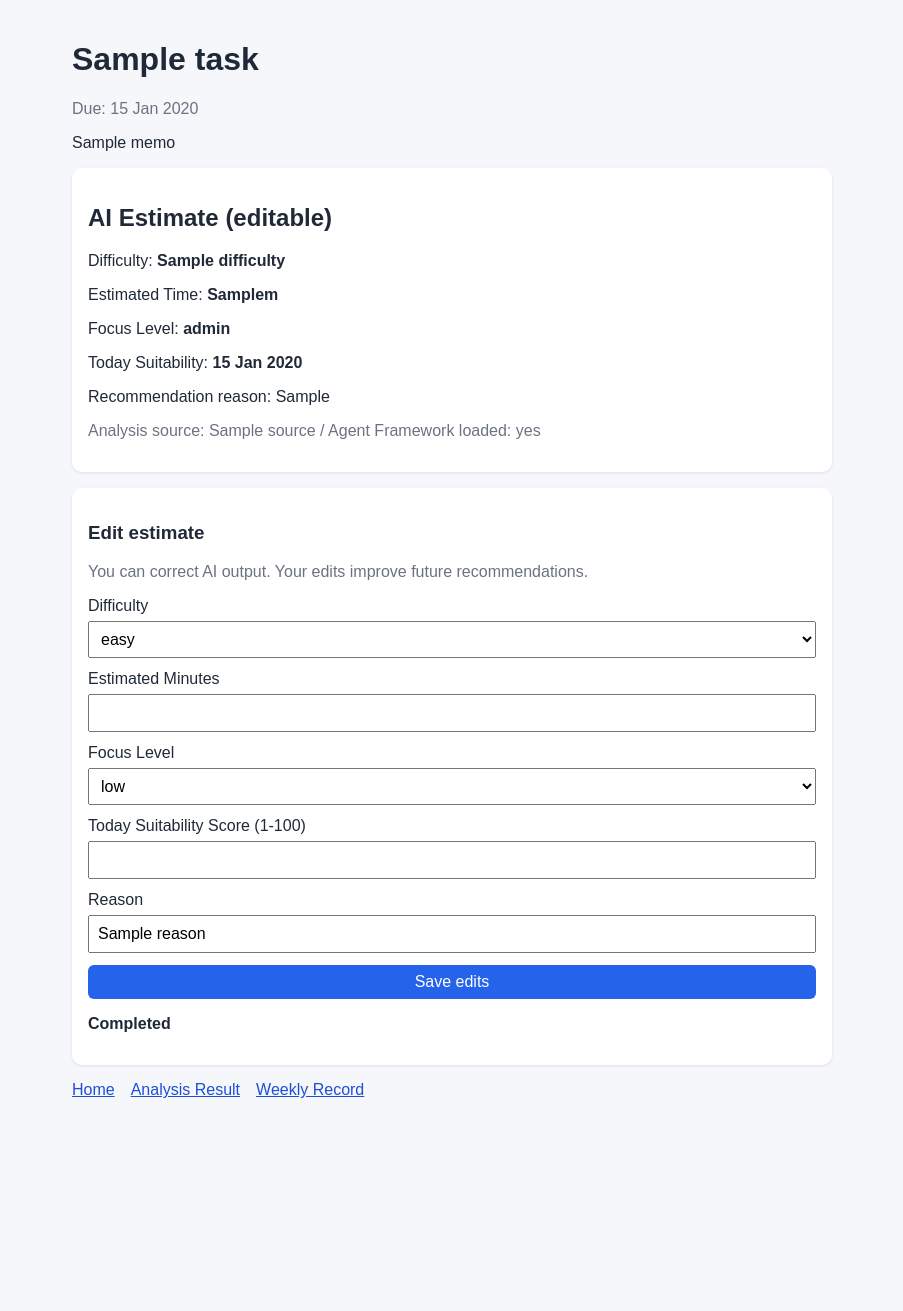
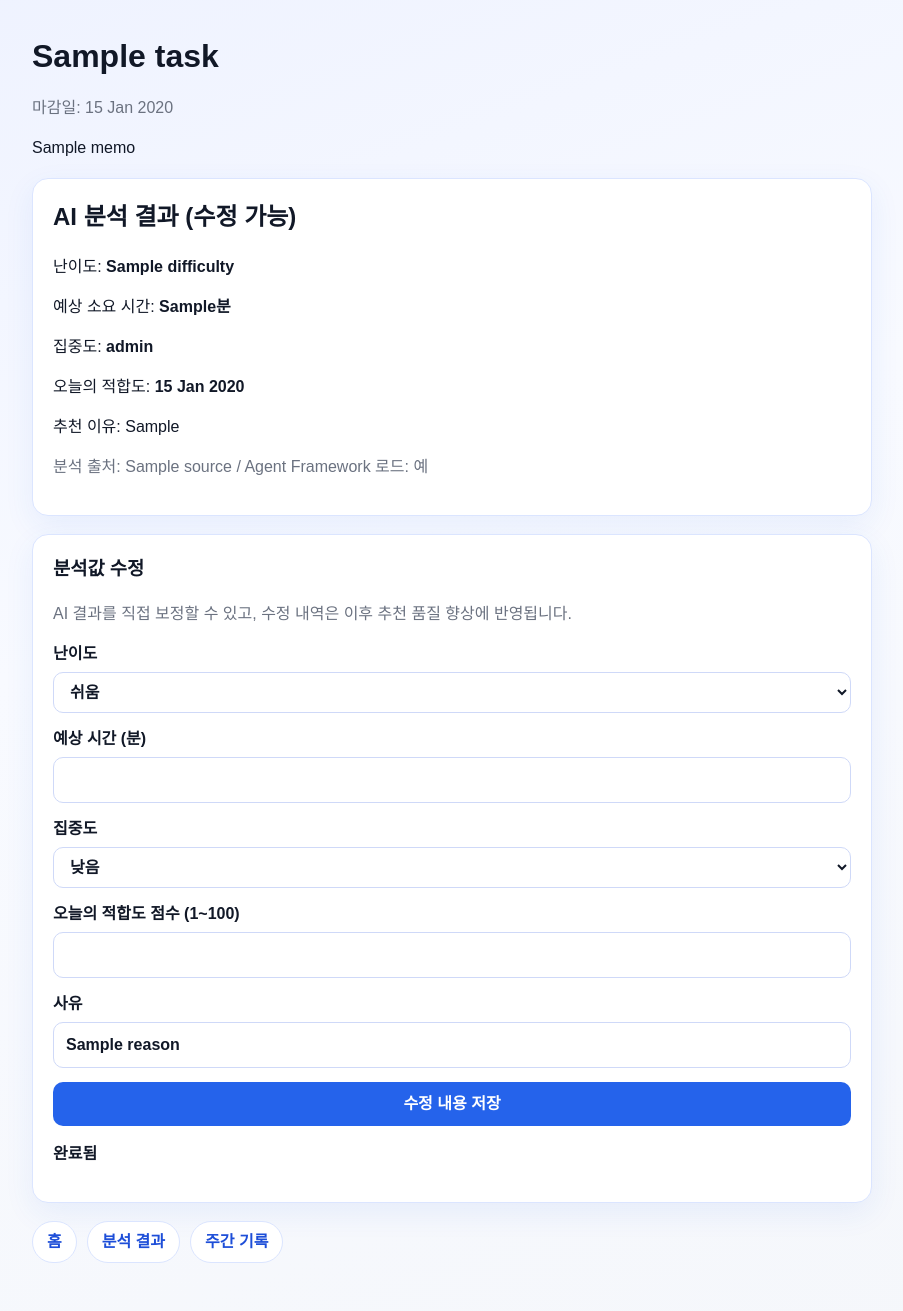
Before and after one commit to Choi-TY/NextAgent, a Node server app: template views/task-detail.ejs in a window 1280 px wide. Shown: the whole page, without its empty margins (188-1091 px from the left). Before the commit the page ends 1098 px from the top, so only its background shows below. Run offline with Node 20, Linux system fonts and the light colour scheme; the template is opened without the code that fills it: most values are stand-ins (such as "Sample title", 1, 10 or a date in 2020).

Commit message:
feat: refresh UI design and localize app to Korean
Co-authored-by: Choi-TY <213222120+Choi-TY@users.noreply.github.com>

```diff
--- a/public/style.css
+++ b/public/style.css
@@ -1,43 +1,75 @@
+:root {
+  --bg: #f3f6ff;
+  --surface: #ffffff;
+  --surface-soft: #f8faff;
+  --text: #111827;
+  --muted: #6b7280;
+  --border: #dbe5ff;
+  --primary: #2563eb;
+  --primary-dark: #1d4ed8;
+}
+
+* {
+  box-sizing: border-box;
+}
+
 body {
   margin: 0;
-  font-family: Arial, sans-serif;
-  background: #f5f7fb;
-  color: #1f2937;
+  font-family: 'Pretendard', 'Noto Sans KR', 'Apple SD Gothic Neo', 'Malgun Gothic', sans-serif;
+  line-height: 1.5;
+  background: linear-gradient(160deg, #eef2ff 0%, #f8faff 42%, #f5f7fb 100%);
+  color: var(--text);
 }
 
 .container {
-  max-width: 760px;
+  max-width: 880px;
   margin: 0 auto;
-  padding: 20px;
+  padding: 32px 20px 48px;
+}
+
+h1 {
+  margin: 0;
+  font-size: 2rem;
+}
+
+h2,
+h3 {
+  margin-top: 0;
+}
+
+.lead {
+  margin: 8px 0 0;
 }
 
 .card {
-  background: #fff;
-  border-radius: 10px;
-  padding: 16px;
-  margin: 16px 0;
-  box-shadow: 0 1px 3px rgba(0, 0, 0, 0.1);
+  background: var(--surface);
+  border-radius: 16px;
+  border: 1px solid var(--border);
+  padding: 20px;
+  margin: 18px 0;
+  box-shadow: 0 10px 30px rgba(37, 99, 235, 0.08);
 }
 
 .muted {
-  color: #6b7280;
+  color: var(--muted);
 }
 
 .highlight {
-  border: 2px solid #2563eb;
-  border-radius: 8px;
-  padding: 12px;
-  background: #eff6ff;
+  border: 1px solid #bfd4ff;
+  border-radius: 12px;
+  padding: 14px;
+  background: var(--surface-soft);
 }
 
 .form-stack {
   display: grid;
-  gap: 12px;
+  gap: 14px;
 }
 
 label {
   display: grid;
   gap: 6px;
+  font-weight: 600;
 }
 
 input,
@@ -45,32 +77,85 @@ textarea,
 select,
 button {
   font: inherit;
-  padding: 8px;
+}
+
+input,
+textarea,
+select {
+  width: 100%;
+  padding: 10px 12px;
+  border-radius: 10px;
+  border: 1px solid #cfd9f8;
+  background: #fff;
+  color: var(--text);
+}
+
+input:focus,
+textarea:focus,
+select:focus {
+  outline: 2px solid #bfdbfe;
+  border-color: #93c5fd;
 }
 
 button {
-  background: #2563eb;
+  padding: 10px 14px;
+  background: var(--primary);
   color: white;
   border: 0;
-  border-radius: 6px;
+  border-radius: 10px;
   cursor: pointer;
+  font-weight: 600;
+  transition: background 0.2s ease;
+}
+
+button:hover {
+  background: var(--primary-dark);
 }
 
 a {
-  color: #1d4ed8;
+  color: var(--primary-dark);
+  text-decoration: none;
+  font-weight: 600;
+}
+
+a:hover {
+  text-decoration: underline;
 }
 
 nav {
   display: flex;
-  gap: 16px;
+  gap: 10px;
   flex-wrap: wrap;
+  margin-top: 16px;
+}
+
+nav a {
+  background: #fff;
+  border: 1px solid var(--border);
+  border-radius: 999px;
+  padding: 8px 14px;
+}
+
+ul,
+ol {
+  margin: 0;
+  padding-left: 22px;
+}
+
+li + li {
+  margin-top: 6px;
 }
 
 .row {
   display: flex;
-  gap: 8px;
+  gap: 10px;
+  align-items: center;
+}
+
+.row input {
+  max-width: 120px;
 }
 
 .top-gap {
-  margin-top: 10px;
+  margin-top: 12px;
 }
--- a/src/server.js
+++ b/src/server.js
@@ -3,6 +3,7 @@ const path = require('path');
 const { v4: uuidv4 } = require('uuid');
 const { analyzeTaskWithAI, updateLearningProfileFromEdit } = require('./services/analysisService');
 const { rankTasks, categorizeByDifficulty } = require('./services/recommendationService');
+const { labelDifficulty, labelFocus } = require('./utils/labels');
 const {
   addTask,
   getLatestFatigue,
@@ -17,6 +18,9 @@ const {
 
 const app = express();
 const port = process.env.PORT || 3000;
+
+app.locals.difficultyLabel = labelDifficulty;
+app.locals.focusLabel = labelFocus;
 
 app.set('view engine', 'ejs');
 app.set('views', path.join(__dirname, '../views'));
@@ -48,7 +52,7 @@ app.get('/tasks/new', (req, res) => {
 app.post('/tasks', async (req, res) => {
   const title = (req.body.title || '').trim();
   if (!title) {
-    return res.status(400).send('Title is required');
+    return res.status(400).send('제목은 필수 항목입니다.');
   }
 
   const task = {
@@ -76,7 +80,7 @@ app.post('/tasks', async (req, res) => {
 app.get('/tasks/:id', async (req, res) => {
   const task = await getTaskById(req.params.id);
   if (!task) {
-    return res.status(404).send('Task not found');
+    return res.status(404).send('작업을 찾을 수 없습니다.');
   }
 
   const latestFatigue = await getLatestFatigue();
@@ -86,21 +90,30 @@ app.get('/tasks/:id', async (req, res) => {
   res.render('task-detail', {
     task,
     fatigueLevel,
-    recommendationReason: ranked?.recommendationReason || 'Not enough data yet.'
+    recommendationReason: ranked?.recommendationReason || '아직 추천 근거가 충분하지 않습니다.'
   });
 });
 
 app.post('/tasks/:id/edit-analysis', async (req, res) => {
   const task = await getTaskById(req.params.id);
   if (!task) {
-    return res.status(404).send('Task not found');
+    return res.status(404).send('작업을 찾을 수 없습니다.');
+  }
+
+  const allowedDifficulties = new Set(['easy', 'medium', 'hard']);
+  const allowedFocusLevels = new Set(['low', 'medium', 'high']);
+  const difficulty = String(req.body.difficulty || '');
+  const focusLevel = String(req.body.focusLevel || '');
+
+  if (!allowedDifficulties.has(difficulty) || !allowedFocusLevels.has(focusLevel)) {
+    return res.status(400).send('유효하지 않은 난이도 또는 집중도 값입니다.');
   }
 
   const nextAnalysis = {
-    difficulty: req.body.difficulty,
+    difficulty,
     estimatedMinutes: Math.max(10, Math.min(180, Number(req.body.estimatedMinutes) || 30)),
-    focusLevel: req.body.focusLevel,
-    focusRequired: req.body.focusLevel !== 'low',
+    focusLevel,
+    focusRequired: focusLevel !== 'low',
     todaySuitabilityScore: Math.max(1, Math.min(100, Number(req.body.todaySuitabilityScore) || 50)),
     reason: (req.body.reason || '').trim() || task.currentAnalysis.reason,
     source: 'user-edited',
@@ -109,7 +122,7 @@ app.post('/tasks/:id/edit-analysis', async (req, res) => {
 
   const updatedTask = await updateTask(task.id, { currentAnalysis: nextAnalysis });
   if (!updatedTask) {
-    return res.status(500).send('Could not update task');
+    return res.status(500).send('작업을 업데이트할 수 없습니다.');
   }
   const profile = await getLearningProfile();
   const learned = updateLearningProfileFromEdit(profile, task.currentAnalysis, nextAnalysis);
@@ -123,7 +136,7 @@ app.post('/tasks/:id/edit-analysis', async (req, res) => {
 app.post('/tasks/:id/complete', async (req, res) => {
   const task = await getTaskById(req.params.id);
   if (!task) {
-    return res.status(404).send('Task not found');
+    return res.status(404).send('작업을 찾을 수 없습니다.');
   }
 
   await updateTask(task.id, {
--- a/src/services/analysisService.js
+++ b/src/services/analysisService.js
@@ -1,4 +1,5 @@
 const difficultyScale = ['easy', 'medium', 'hard'];
+const { labelDifficulty, labelFocus } = require('../utils/labels');
 
 function clamp(value, min, max) {
   return Math.max(min, Math.min(max, value));
@@ -43,14 +44,13 @@ function heuristicAnalyze(task, learningProfile = {}) {
     10,
     95
   );
-
   return {
     difficulty,
     estimatedMinutes,
     focusLevel,
     focusRequired: focusLevel !== 'low',
     todaySuitabilityScore,
-    reason: `${difficulty.toUpperCase()} task estimated at ${estimatedMinutes}m with ${focusLevel} focus need.`
+    reason: `${labelDifficulty(difficulty)} 난이도의 작업으로 예상 소요 시간은 ${estimatedMinutes}분이며, 집중도는 ${labelFocus(focusLevel)} 수준이 필요합니다.`
   };
 }
 
--- a/views/task-detail.ejs
+++ b/views/task-detail.ejs
@@ -1,77 +1,77 @@
 <!doctype html>
-<html lang="en">
+<html lang="ko">
   <head>
     <meta charset="UTF-8" />
     <meta name="viewport" content="width=device-width, initial-scale=1.0" />
-    <title>Task Detail</title>
+    <title>작업 상세</title>
     <link rel="stylesheet" href="/style.css" />
   </head>
   <body>
     <main class="container">
       <h1><%= task.title %></h1>
-      <p class="muted">Due: <%= task.dueDate || 'No deadline' %></p>
+      <p class="muted">마감일: <%= task.dueDate || '기한 없음' %></p>
       <% if (task.memo) { %>
       <p><%= task.memo %></p>
       <% } %>
 
       <section class="card">
-        <h2>AI Estimate (editable)</h2>
-        <p>Difficulty: <strong><%= task.currentAnalysis.difficulty %></strong></p>
-        <p>Estimated Time: <strong><%= task.currentAnalysis.estimatedMinutes %>m</strong></p>
-        <p>Focus Level: <strong><%= task.currentAnalysis.focusLevel %></strong></p>
-        <p>Today Suitability: <strong><%= task.currentAnalysis.todaySuitabilityScore %></strong></p>
-        <p>Recommendation reason: <%= recommendationReason %></p>
-        <p class="muted">Analysis source: <%= task.currentAnalysis.source %> / Agent Framework loaded: <%= task.currentAnalysis.agentFrameworkLoaded ? 'yes' : 'no' %></p>
+        <h2>AI 분석 결과 (수정 가능)</h2>
+        <p>난이도: <strong><%= difficultyLabel(task.currentAnalysis.difficulty) %></strong></p>
+        <p>예상 소요 시간: <strong><%= task.currentAnalysis.estimatedMinutes %>분</strong></p>
+        <p>집중도: <strong><%= focusLabel(task.currentAnalysis.focusLevel) %></strong></p>
+        <p>오늘의 적합도: <strong><%= task.currentAnalysis.todaySuitabilityScore %></strong></p>
+        <p>추천 이유: <%= recommendationReason %></p>
+        <p class="muted">분석 출처: <%= task.currentAnalysis.source %> / Agent Framework 로드: <%= task.currentAnalysis.agentFrameworkLoaded ? '예' : '아니오' %></p>
       </section>
 
       <section class="card">
-        <h3>Edit estimate</h3>
-        <p class="muted">You can correct AI output. Your edits improve future recommendations.</p>
+        <h3>분석값 수정</h3>
+        <p class="muted">AI 결과를 직접 보정할 수 있고, 수정 내역은 이후 추천 품질 향상에 반영됩니다.</p>
         <form method="post" action="/tasks/<%= task.id %>/edit-analysis" class="form-stack">
           <label>
-            Difficulty
+            난이도
             <select name="difficulty">
-              <option value="easy" <%= task.currentAnalysis.difficulty === 'easy' ? 'selected' : '' %>>easy</option>
-              <option value="medium" <%= task.currentAnalysis.difficulty === 'medium' ? 'selected' : '' %>>medium</option>
-              <option value="hard" <%= task.currentAnalysis.difficulty === 'hard' ? 'selected' : '' %>>hard</option>
+              <option value="easy" <%= task.currentAnalysis.difficulty === 'easy' ? 'selected' : '' %>>쉬움</option>
+              <option value="medium" <%= task.currentAnalysis.difficulty === 'medium' ? 'selected' : '' %>>보통</option>
+              <option value="hard" <%= task.currentAnalysis.difficulty === 'hard' ? 'selected' : '' %>>어려움</option>
             </select>
           </label>
           <label>
-            Estimated Minutes
+            예상 시간 (분)
             <input type="number" min="10" max="180" name="estimatedMinutes" value="<%= task.currentAnalysis.estimatedMinutes %>" />
           </label>
           <label>
-            Focus Level
+            집중도
             <select name="focusLevel">
-              <option value="low" <%= task.currentAnalysis.focusLevel === 'low' ? 'selected' : '' %>>low</option>
-              <option value="medium" <%= task.currentAnalysis.focusLevel === 'medium' ? 'selected' : '' %>>medium</option>
-              <option value="high" <%= task.currentAnalysis.focusLevel === 'high' ? 'selected' : '' %>>high</option>
+              <option value="low" <%= task.currentAnalysis.focusLevel === 'low' ? 'selected' : '' %>>낮음</option>
+              <option value="medium" <%= task.currentAnalysis.focusLevel === 'medium' ? 'selected' : '' %>>보통</option>
+              <option value="high" <%= task.currentAnalysis.focusLevel === 'high' ? 'selected' : '' %>>높음</option>
             </select>
           </label>
           <label>
-            Today Suitability Score (1-100)
+            오늘의 적합도 점수 (1~100)
             <input type="number" min="1" max="100" name="todaySuitabilityScore" value="<%= task.currentAnalysis.todaySuitabilityScore %>" />
           </label>
           <label>
-            Reason
+            사유
             <input name="reason" value="<%= task.currentAnalysis.reason %>" />
           </label>
-          <button type="submit">Save edits</button>
+          <button type="submit">수정 내용 저장</button>
         </form>
 
         <% if (!task.completed) { %>
         <form method="post" action="/tasks/<%= task.id %>/complete" class="top-gap">
-          <button type="submit">Mark completed</button>
+          <button type="submit">작업 완료 처리</button>
         </form>
         <% } else { %>
-        <p><strong>Completed</strong></p>
+        <p><strong>완료됨</strong></p>
         <% } %>
       </section>
 
       <nav>
-        <a href="/">Home</a>
-        <a href="/analysis">Analysis Result</a>
-        <a href="/weekly-record">Weekly Record</a>
+        <a href="/">홈</a>
+        <a href="/analysis">분석 결과</a>
+        <a href="/weekly-record">주간 기록</a>
       </nav>
     </main>
   </body>
```
Also changed, not shown: src/services/recommendationService.js (+6 -3 lines), src/utils/labels.js (added, +17 -0 lines), views/add-task.ejs (+10 -8 lines), views/analysis-result.ejs (+14 -14 lines), views/home.ejs (+13 -13 lines), views/weekly-record.ejs (+14 -14 lines).
